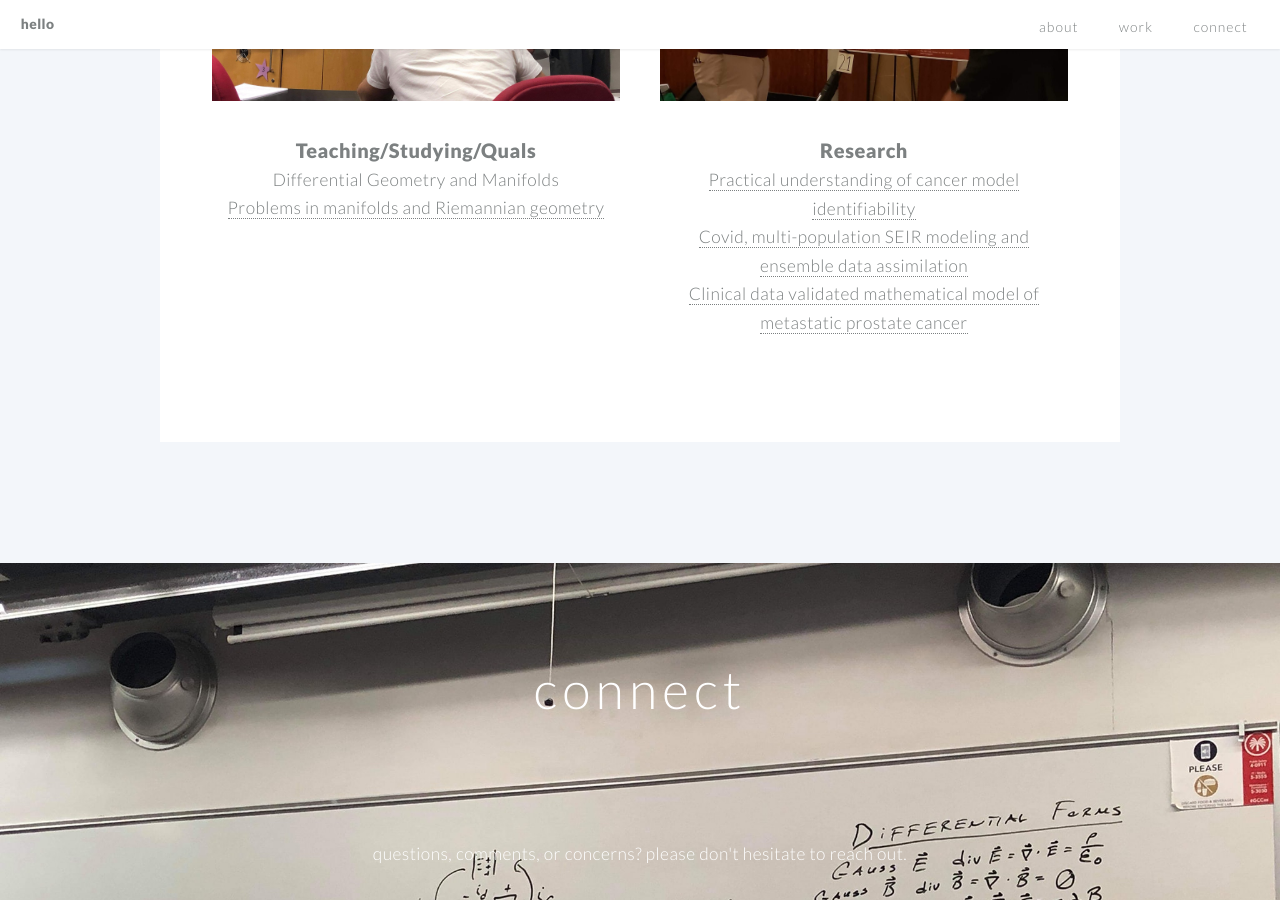
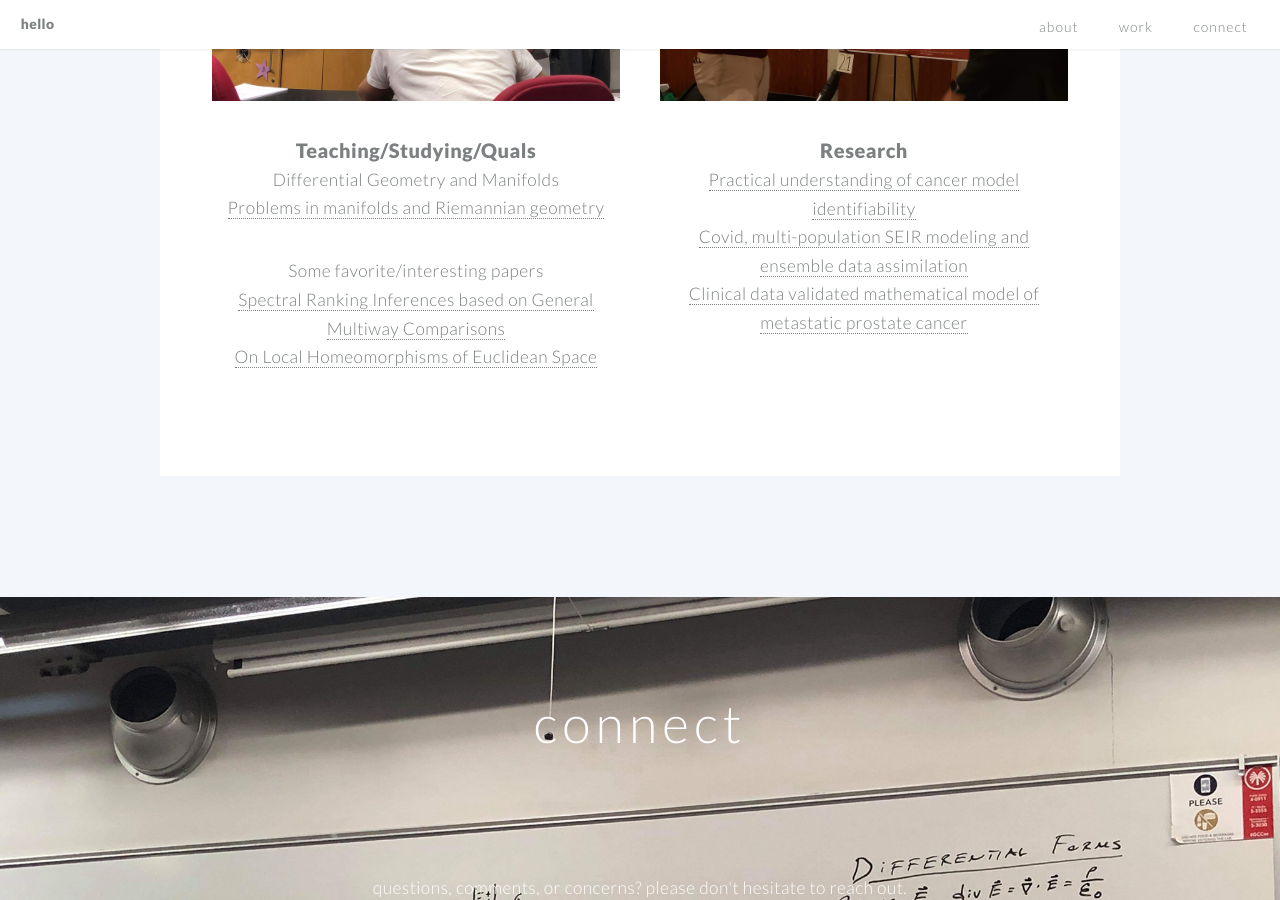
Before and after one commit to jben33/jben33.github.io, a Jekyll site: the page built from index.md, in a window 1280 px wide and 900 px high, scrolled down 3313 px. Built offline with Jekyll 4.4.1, drawn with Linux system fonts in a browser that asks for light colours.

Commit message:
Update example4.html

```diff
--- a/_includes/example4.html
+++ b/_includes/example4.html
@@ -4,3 +4,8 @@
 <ul> Differential Geometry and Manifolds
     <li><a href="https://drive.google.com/file/d/1BGSLBxXjzZMkrMBQqzcTRON7KkYWsTcq/view?usp=sharing">Problems in manifolds and Riemannian geometry</a></li>
 </ul>
+
+<ul> Some favorite/interesting papers
+    <li><a href="https://arxiv.org/abs/2308.02918">Spectral Ranking Inferences based on General Multiway Comparisons</a></li>
+    <li><a href="https://cas.mines-paristech.fr/~praly/Telechargement/Autres/Hartman-C1_1960.pdf">On Local Homeomorphisms of Euclidean Space</a></li>
+</ul>
```
